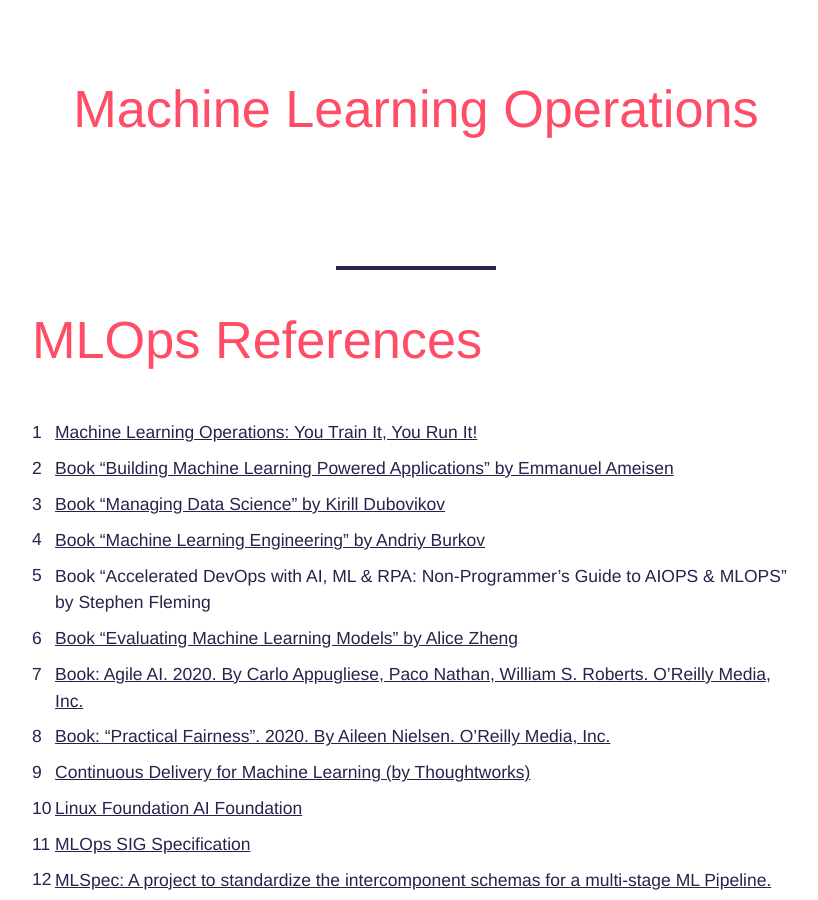
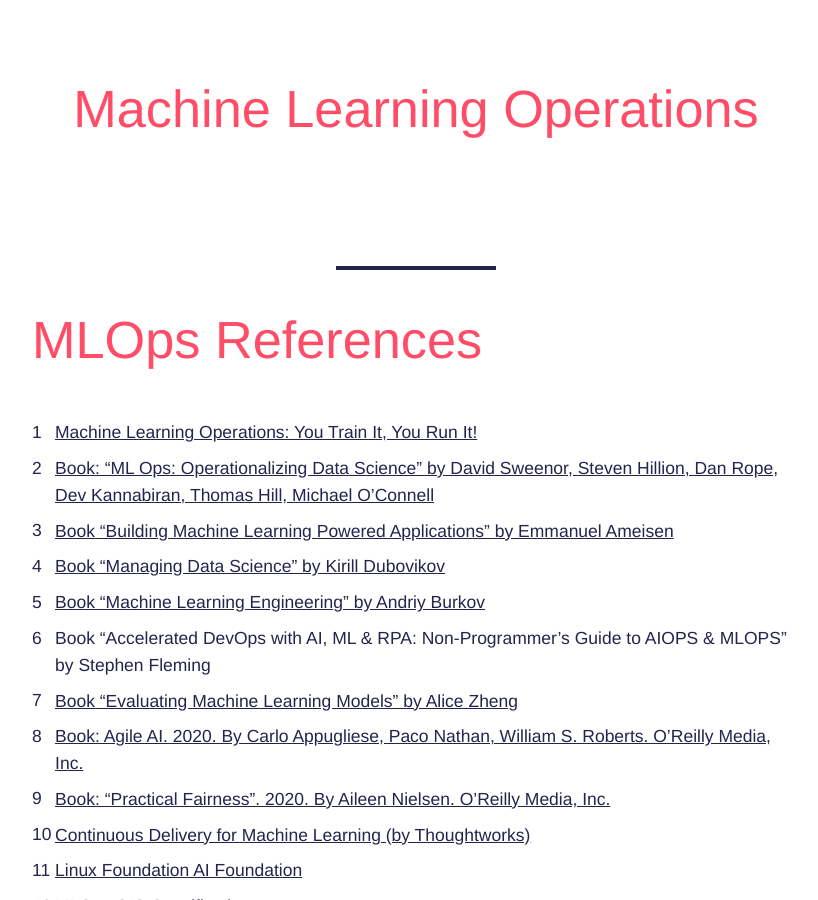
Before and after one commit to innoq/ml-ops.org, a Jekyll site: the page built from content/references.md, in a window 1280 px wide and 900 px high. Shown: the whole window, without its empty margins (224-1042 px from the left). Built offline with Jekyll 4.4.1, drawn with Linux system fonts in a browser that asks for light colours; some web fonts are replaced; some of the changed text lies outside the part shown.

Commit message:
your ultimate MLOps guide for the week 20

```diff
--- a/content/references.md
+++ b/content/references.md
@@ -7,8 +7,9 @@
 # MLOps References
 
 1. [Machine Learning Operations: You Train It, You Run It!](https://ml-ops.org/)
-2. [Book "Building Machine Learning Powered Applications" by  Emmanuel Ameisen](https://learning.oreilly.com/library/view/building-machine-learning/9781492045106/)
-3. [Book "Managing Data Science" by Kirill Dubovikov](https://www.packtpub.com/eu/data/managing-data-science)
+2. [Book: "ML Ops: Operationalizing Data Science" by David Sweenor, Steven Hillion, Dan Rope, Dev Kannabiran, Thomas Hill, Michael O'Connell](https://learning.oreilly.com/library/view/ml-ops-operationalizing/9781492074663/)
+3. [Book "Building Machine Learning Powered Applications" by  Emmanuel Ameisen](https://learning.oreilly.com/library/view/building-machine-learning/9781492045106/)
+4. [Book "Managing Data Science" by Kirill Dubovikov](https://www.packtpub.com/eu/data/managing-data-science)
 1. [Book “Machine Learning Engineering” by Andriy Burkov](http://www.mlebook.com/wiki/doku.php?id=start)
 2. Book "Accelerated DevOps with AI, ML & RPA: Non-Programmer's Guide to AIOPS & MLOPS" by Stephen Fleming
 4. [Book "Evaluating Machine Learning Models" by Alice Zheng](https://learning.oreilly.com/library/view/evaluating-machine-learning/9781492048756/)
@@ -76,6 +77,8 @@
 44. [AI Fairness 360, A Step Towards Trusted AI - IBM Research](https://www.ibm.com/blogs/research/2018/09/ai-fairness-360/)
 45. [10 Steps to Making Machine Learning Operational. Cloudera White Paper](https://www.cloudera.com/content/dam/www/marketing/resources/whitepapers/10-steps-to-making-ml-operational.pdf)
 46. [AI Infrastructure for Everyone: DeterminedAI](https://determined.ai/)
+47. [MLOps is Not Enough. The Need for an End-to-End Data Science Lifecycle Process.](https://techcommunity.microsoft.com/t5/azure-ai/mlops-is-not-enough/ba-p/1386789)
+48. [Data Science Lifecycle Repository Template](https://github.com/dslp/dslp-repo-template)
 
 
 # Papers
```
Also changed, not shown: other parts of content/references.md (+1 -0 lines).
